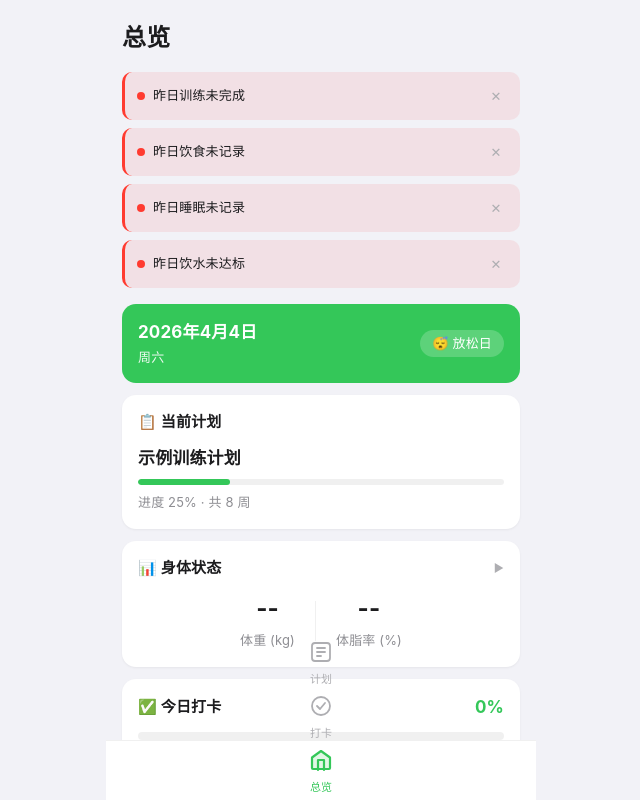
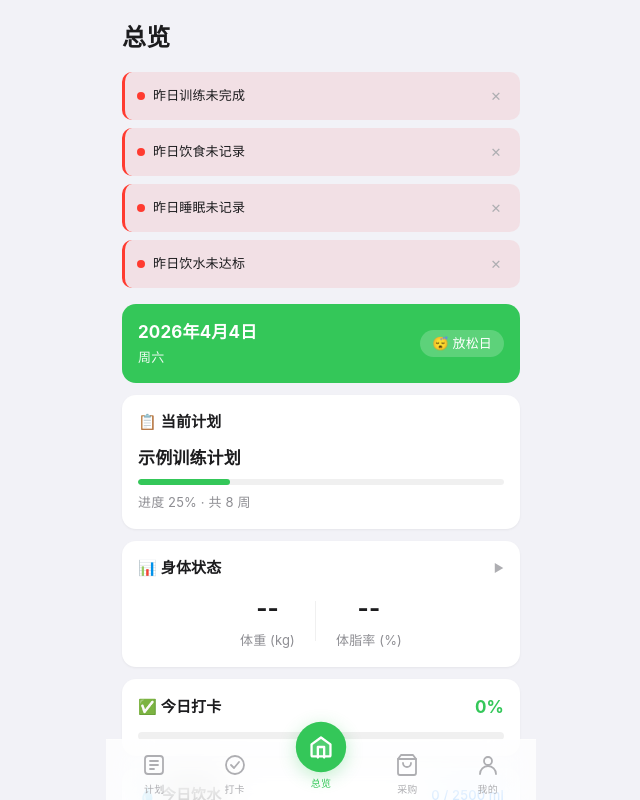
Before and after one commit to sibaishi/Training-Life, a React (Vite) app: page / in a window 1280 px wide. Shown: the whole page, without its empty margins (319-959 px from the left). Built offline with nearby package versions, Linux system fonts and the light colour scheme.

Commit message:
Update Layout.module.css

```diff
--- a/src/components/Layout/Layout.module.css
+++ b/src/components/Layout/Layout.module.css
@@ -12,10 +12,11 @@
   flex: 1;
   overflow-y: auto;
   overflow-x: hidden;
-  padding-bottom: calc(var(--nav-height) + var(--safe-bottom) + 8px);
+  padding-bottom: calc(var(--nav-height) + var(--safe-bottom) + 12px);
   -webkit-overflow-scrolling: touch;
 }
 
+/* ==================== 毛玻璃底部导航栏 ==================== */
 .bottomNav {
   position: fixed;
   bottom: 0;
@@ -23,40 +24,120 @@
   transform: translateX(-50%);
   width: 100%;
   max-width: 430px;
-  height: calc(var(--nav-height) + var(--safe-bottom));
   padding-bottom: var(--safe-bottom);
-  background-color: var(--color-surface);
-  border-top: 1px solid var(--color-border);
-  display: flex;
-  align-items: center;
-  justify-content: space-around;
   z-index: 100;
+
+  /* 毛玻璃效果 */
+  background: var(--glass-bg);
+  backdrop-filter: blur(var(--glass-blur));
+  -webkit-backdrop-filter: blur(var(--glass-blur));
+  border-top: 1px solid var(--glass-border);
 }
 
+.navInner {
+  display: flex;
+  align-items: flex-end;
+  justify-content: space-around;
+  height: var(--nav-height);
+  padding: 0 var(--spacing-sm);
+}
+
+/* ==================== 导航项 ==================== */
 .navItem {
   display: flex;
   flex-direction: column;
   align-items: center;
   gap: 2px;
-  padding: var(--spacing-xs) var(--spacing-md);
+  padding: var(--spacing-xs) var(--spacing-sm);
   color: var(--color-text-tertiary);
-  transition: color 0.2s;
+  transition: color var(--transition-normal), transform var(--transition-normal);
   background: none;
   border: none;
   cursor: pointer;
   -webkit-tap-highlight-color: transparent;
+  position: relative;
+  min-width: 52px;
 }
 
+.navItem:active {
+  transform: scale(0.92) !important;
+  opacity: 1 !important;
+}
+
+/* 选中状态 */
 .navItem.active {
   color: var(--color-accent);
 }
 
-.navIcon {
-  font-size: 22px;
-  line-height: 1;
+/* ==================== 中间突出按钮（总览） ==================== */
+.centerItem {
+  transform: translateY(-6px);
 }
 
+.centerItem .navIconWrap {
+  width: 48px;
+  height: 48px;
+  border-radius: 50%;
+  display: flex;
+  align-items: center;
+  justify-content: center;
+  background: var(--color-surface);
+  box-shadow: var(--shadow-md);
+  transition: transform var(--spring), box-shadow var(--transition-normal), background var(--transition-normal);
+}
+
+.centerItem.active .navIconWrap {
+  background: var(--color-accent);
+  color: #ffffff;
+  box-shadow: 0 4px 16px rgba(52, 199, 89, 0.3);
+  transform: scale(1.05);
+}
+
+/* 普通导航项选中时图标上移 */
+.navItem.active:not(.centerItem) {
+  transform: translateY(-2px);
+}
+
+.navItem.active:not(.centerItem) .navIconWrap {
+  transform: scale(1.1);
+}
+
+/* ==================== 图标容器 ==================== */
+.navIconWrap {
+  display: flex;
+  align-items: center;
+  justify-content: center;
+  width: 28px;
+  height: 28px;
+  transition: transform var(--spring);
+}
+
+/* ==================== 标签文字 ==================== */
 .navLabel {
-  font-size: var(--font-xs);
+  font-size: 10px;
   font-weight: var(--weight-medium);
+  letter-spacing: 0.02em;
+  transition: color var(--transition-normal);
 }
+
+.centerItem .navLabel {
+  margin-top: 2px;
+}
+
+/* 选中指示点 */
+.navItem.active::after {
+  content: '';
+  position: absolute;
+  bottom: 0;
+  left: 50%;
+  transform: translateX(-50%);
+  width: 4px;
+  height: 4px;
+  border-radius: 50%;
+  background: var(--color-accent);
+  opacity: 0;
+}
+
+.navItem.active:not(.centerItem)::after {
+  opacity: 1;
+}
```
